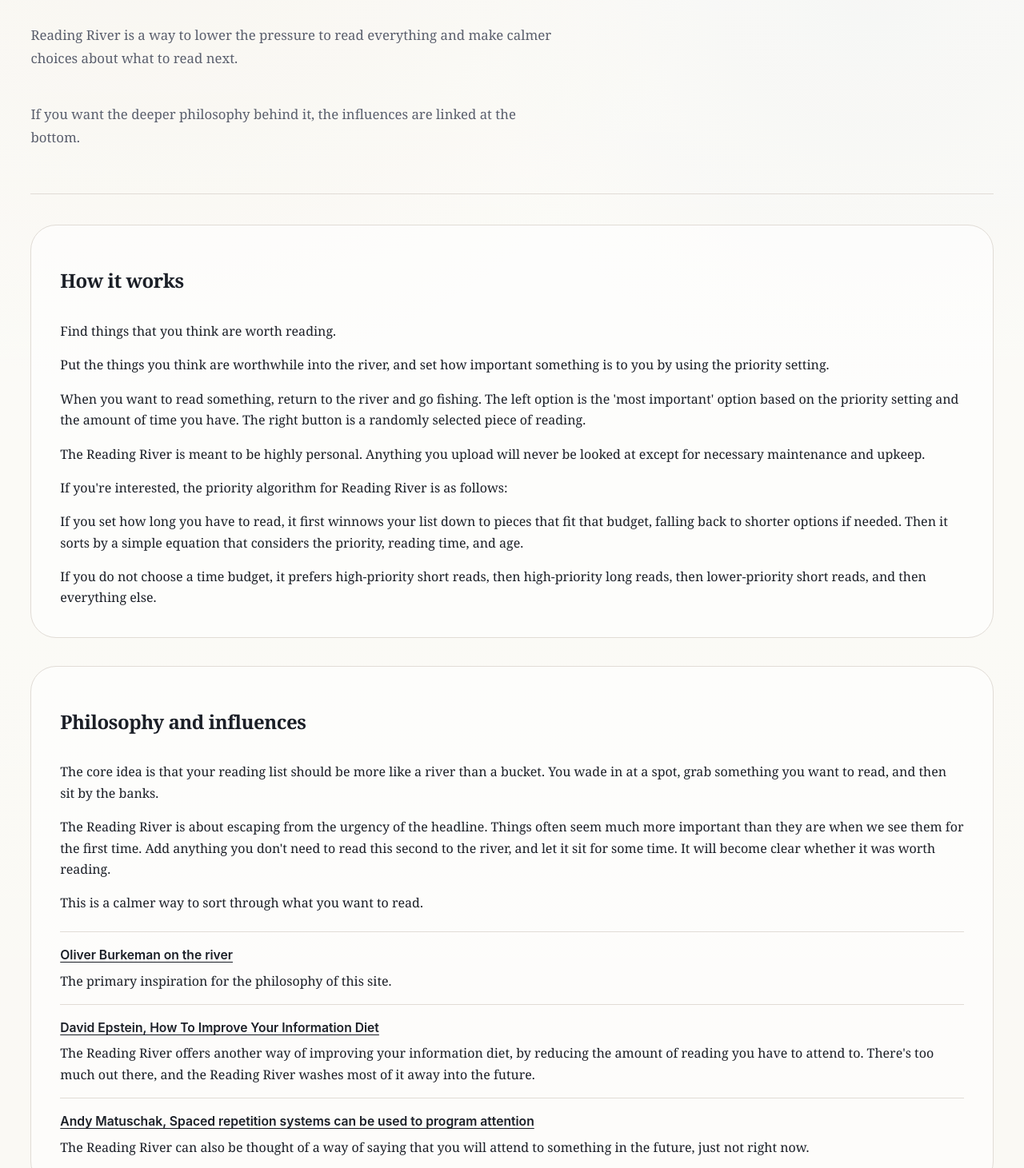
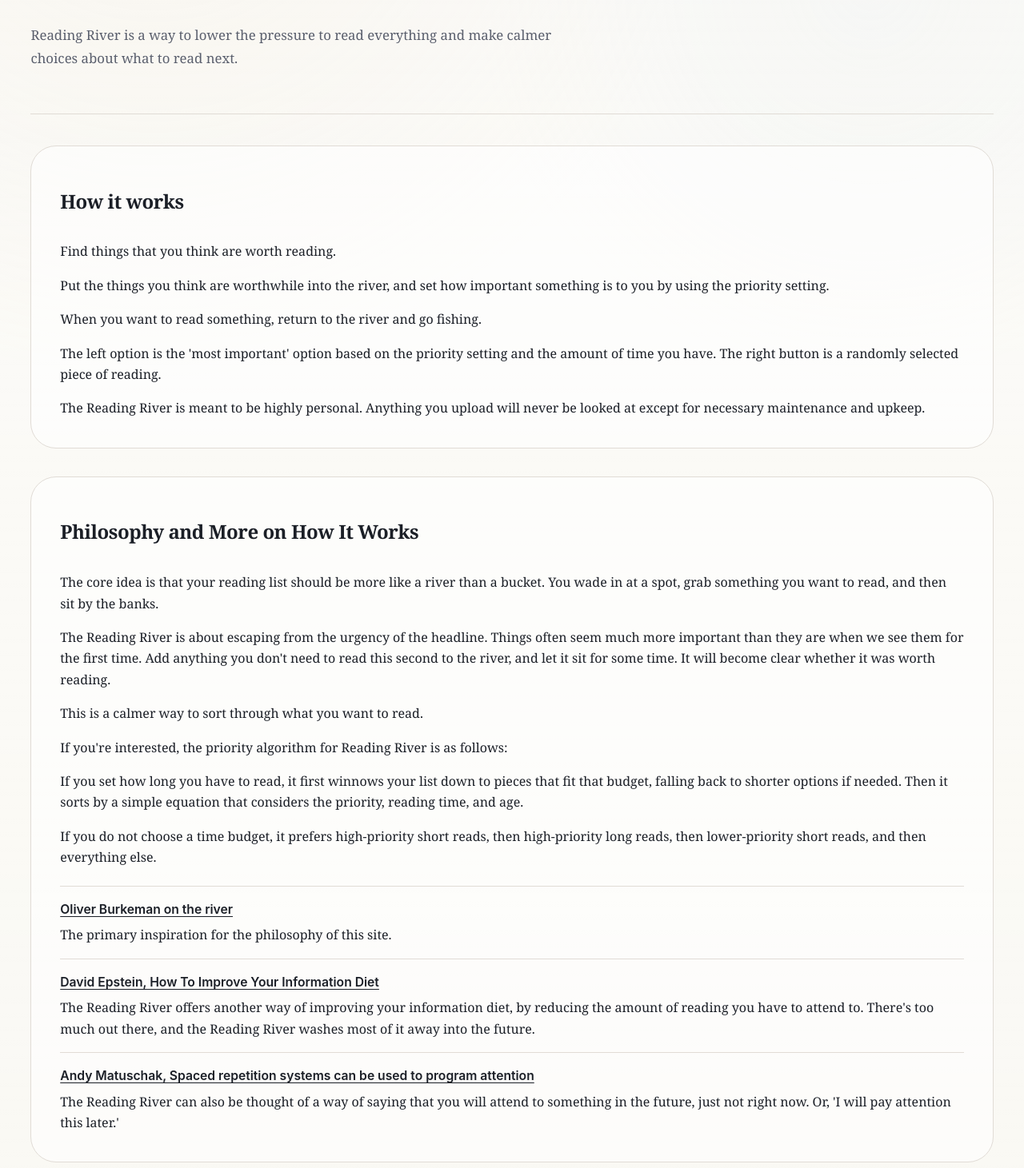
Before and after one commit to peachymomotaro/mywebsite, a Next.js app: page /reading-river/how-it-works in a window 1280 px wide. Shown: the part 229-1690 px from the top of the page at 80% size. Built offline with nearby package versions, Linux system fonts and the light colour scheme; no server answers.

Commit message:
how it works changes

```diff
--- a/app/reading-river/how-it-works/page.tsx
+++ b/app/reading-river/how-it-works/page.tsx
@@ -22,7 +22,7 @@
     href: "https://notes.andymatuschak.org/Spaced_repetition_systems_can_be_used_to_program_attention",
     label: "Andy Matuschak, Spaced repetition systems can be used to program attention",
     description:
-      "The Reading River can also be thought of a way of saying that you will attend to something in the future, just not right now.",
+      "The Reading River can also be thought of a way of saying that you will attend to something in the future, just not right now. Or, 'I will pay attention this later.'",
   },
 ] as const;
 
@@ -37,10 +37,6 @@
             <p className="editorial-page-intro">
               Reading River is a way to lower the pressure to read everything and make
               calmer choices about what to read next.
-            </p>
-            <p className="editorial-page-intro">
-              If you want the deeper philosophy behind it, the influences are linked at
-              the bottom.
             </p>
           </div>
         </header>
@@ -57,6 +53,8 @@
             </p>
             <p>
               When you want to read something, return to the river and go fishing.
+            </p>
+            <p>
               The left option is the &apos;most important&apos; option based on the
               priority setting and the amount of time you have. The right button is a
               randomly selected piece of reading.
@@ -64,6 +62,25 @@
             <p>
               The Reading River is meant to be highly personal. Anything you upload
               will never be looked at except for necessary maintenance and upkeep.
+            </p>
+          </section>
+
+          <section className="editorial-panel-soft river-how-section">
+            <h2>Philosophy and More on How It Works</h2>
+            <p>
+              The core idea is that your reading list should be more like a river
+              than a bucket. You wade in at a spot, grab something you want to read,
+              and then sit by the banks.
+            </p>
+            <p>
+              The Reading River is about escaping from the urgency of the headline.
+              Things often seem much more important than they are when we see them
+              for the first time. Add anything you don&apos;t need to read this
+              second to the river, and let it sit for some time. It will become
+              clear whether it was worth reading.
+            </p>
+            <p>
+              This is a calmer way to sort through what you want to read.
             </p>
             <p>
               If you&apos;re interested, the priority algorithm for Reading River is
@@ -80,24 +97,6 @@
               then high-priority long reads, then lower-priority short reads, and then
               everything else.
             </p>
-          </section>
-
-          <section className="editorial-panel-soft river-how-section">
-            <h2>Philosophy and influences</h2>
-            <p>
-              The core idea is that your reading list should be more like a river
-              than a bucket. You wade in at a spot, grab something you want to read,
-              and then sit by the banks.
-            </p>
-            <p>
-              The Reading River is about escaping from the urgency of the headline.
-              Things often seem much more important than they are when we see them
-              for the first time. Add anything you don&apos;t need to read this
-              second to the river, and let it sit for some time. It will become
-              clear whether it was worth reading.
-            </p>
-            <p>This is a calmer way to sort through what you want to read.</p>
-
             <ul className="river-how-source-list">
               {influences.map((influence) => (
                 <li key={influence.href} className="river-how-source-item">
```
